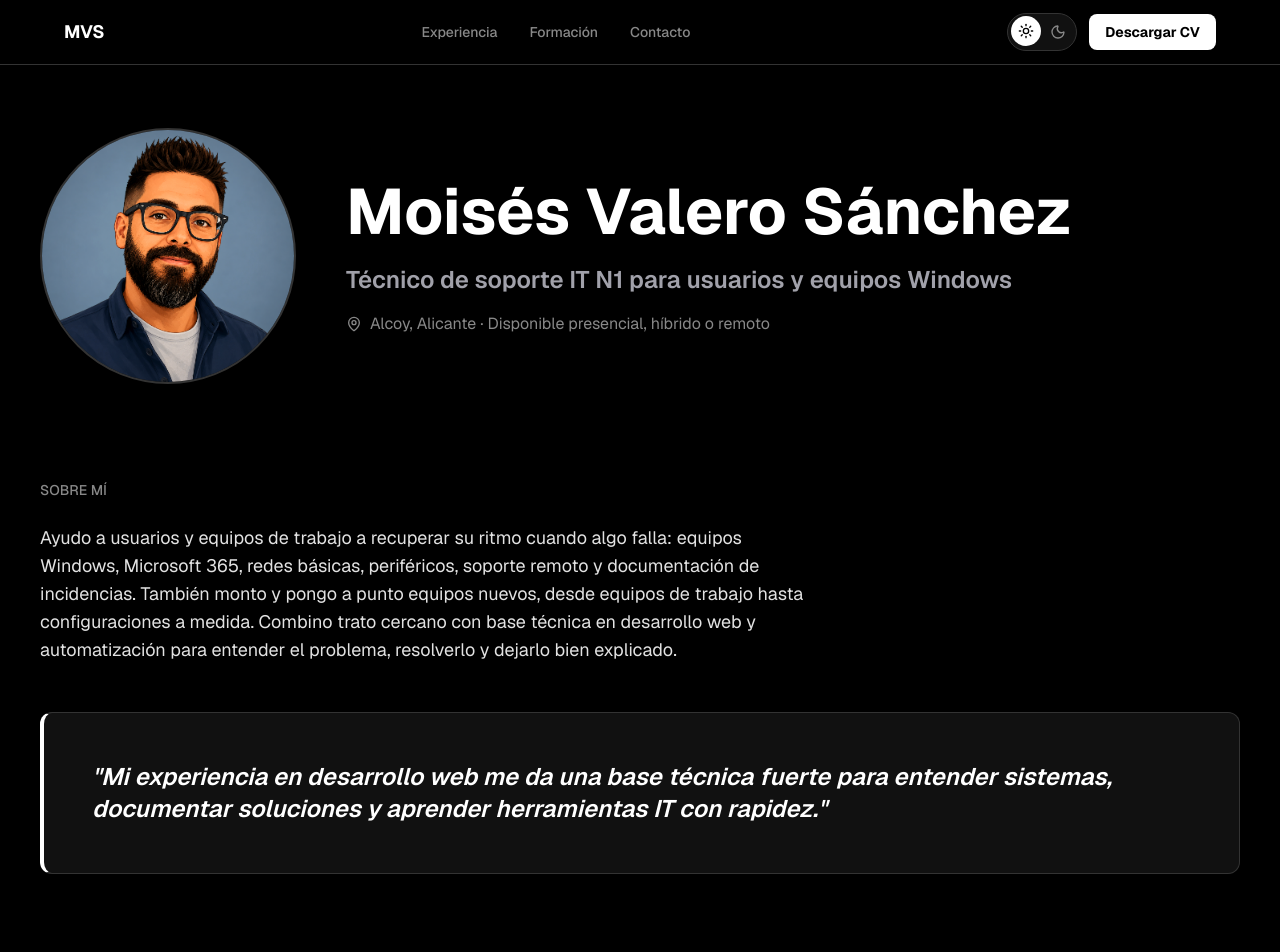
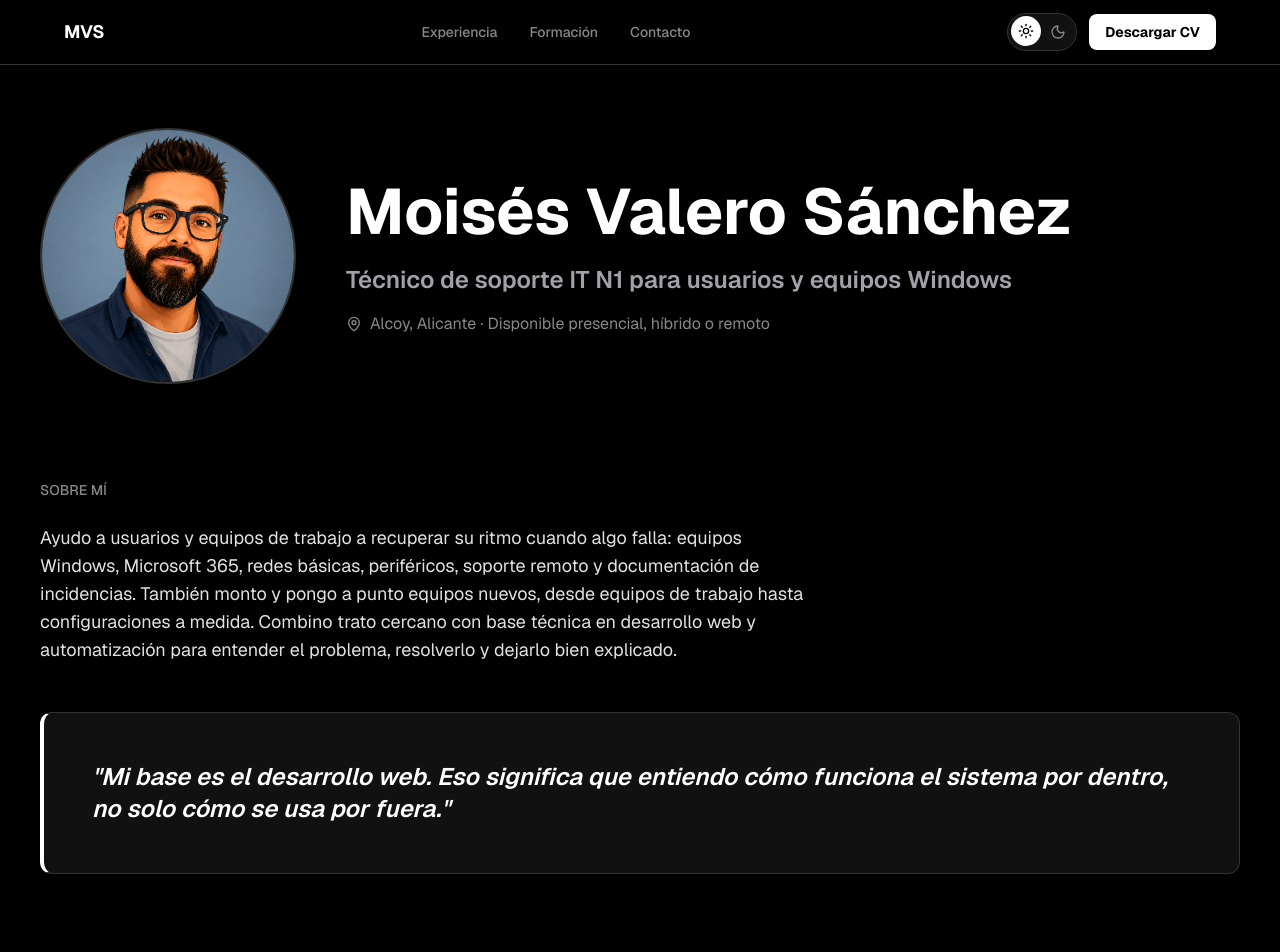
Before and after one commit to moisesvalero/portfolio-sector-IT, a Next.js app: page / in a window 1280 px wide. Shown: the top 952 px of the page. Built offline with nearby package versions, Linux system fonts and the light colour scheme; no server answers.

Commit message:
Update the central quote

```diff
--- a/src/app/page.tsx
+++ b/src/app/page.tsx
@@ -172,9 +172,7 @@ export default function Home() {
         <section className="mb-24">
           <div className="rounded-xl border border-l-4 border-[var(--border)] border-l-[var(--quote-border)] bg-[var(--card)] p-12 shadow-[var(--card-shadow)] transition-colors hover:border-[var(--quote-border)]">
             <p className="text-[20px] leading-7 font-semibold text-[var(--foreground)] italic md:text-[24px] md:leading-8">
-              &quot;Mi experiencia en desarrollo web me da una base técnica
-              fuerte para entender sistemas, documentar soluciones y aprender
-              herramientas IT con rapidez.&quot;
+              &quot;Mi base es el desarrollo web. Eso significa que entiendo cómo funciona el sistema por dentro, no solo cómo se usa por fuera.&quot;
             </p>
           </div>
         </section>
```
